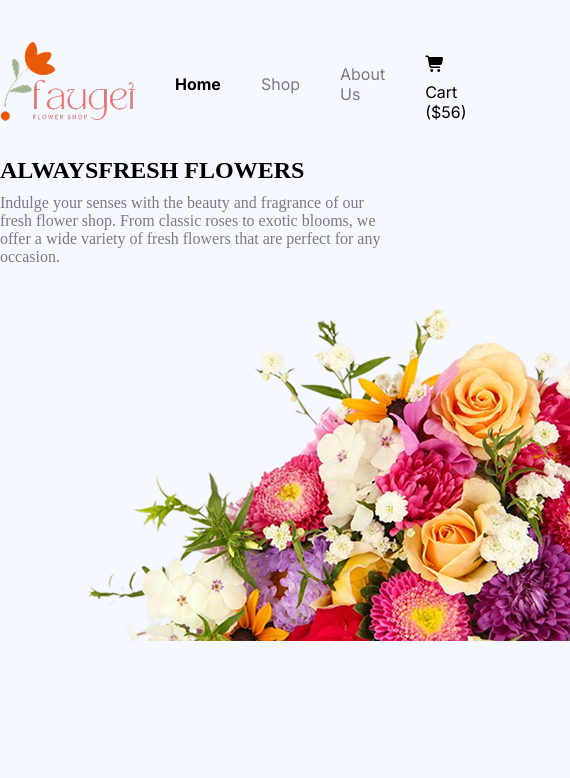
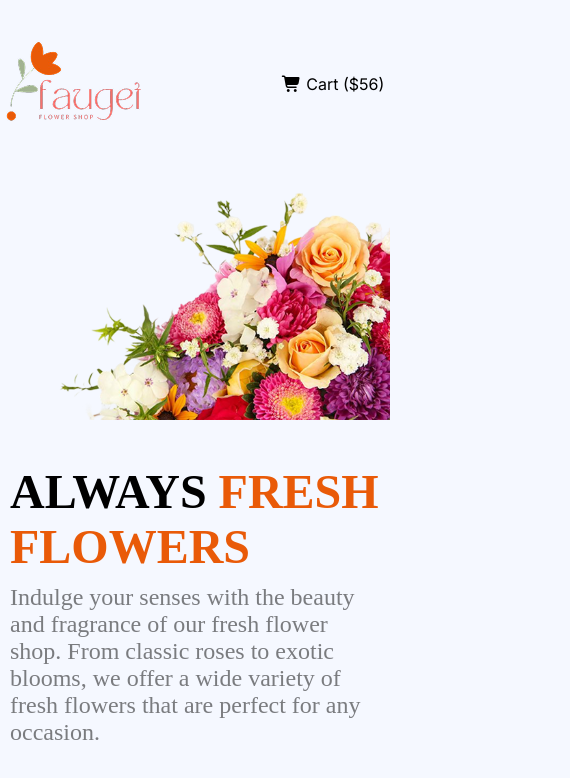
Before and after one commit to md-shajib-hossain/Assignment-02, a plain HTML site: page index.html in a window 390 px wide. Shown: the whole page, 570 px wide, since content can reach past the window. Drawn offline with Linux system fonts and the light colour scheme.

Commit message:
nav and  banner section responsive done

```diff
--- a/index.html
+++ b/index.html
@@ -37,9 +37,9 @@
             <img src="./assets/logo.png" alt="logo image" />
           </div>
           <ul class="nav-items inter">
-            <li class="bold">Home</li>
-            <li><span class="dark2">Shop</span></li>
-            <li><span class="dark2">About Us</span></li>
+            <li class="bold mbl-hidden">Home</li>
+            <li class="mbl-hidden"><span class="dark2">Shop</span></li>
+            <li class="mbl-hidden"><span class="dark2">About Us</span></li>
             <li><i class="fa-solid fa-cart-shopping"></i> Cart ($56)</li>
           </ul>
         </section>
@@ -48,7 +48,7 @@
       <!-- Banner section starts -->
       <section class="banner">
         <div class="banner-left">
-          <h1><span class="always">ALWAYS</span>FRESH FLOWERS</h1>
+          <h1><span class="always">ALWAYS </span>FRESH FLOWERS</h1>
           <p class="banner-desc dark2">
             Indulge your senses with the beauty and fragrance of our fresh
             flower shop. From classic roses to exotic blooms, we offer a wide
@@ -56,7 +56,7 @@
           </p>
         </div>
         <div class="banner-right">
-          <img src="./assets/hero-flower.png" alt="" />
+          <img src="./assets/hero-flower.png" alt="flower hero image" />
         </div>
       </section>
     </main>
--- a/style.css
+++ b/style.css
@@ -27,6 +27,7 @@
   display: flex;
   justify-content: space-between;
   align-items: center;
+  gap: 300px;
 }
 .nav-items {
   list-style: none;
@@ -34,3 +35,55 @@
   align-items: center;
   gap: 40px;
 }
+
+/* Banner section starts */
+.banner {
+  display: flex;
+  align-items: center;
+  max-width: 1140px;
+}
+.banner-left h1 {
+  font-size: 4.5rem;
+  font-weight: bold;
+  color: #e95a08;
+}
+.always {
+  color: black;
+}
+.banner-desc {
+  font-size: 1.5rem;
+}
+.banner-right {
+}
+/* mobile responsive */
+/* mobile responsive */
+/* mobile responsive */
+@media screen and (max-width: 576px) {
+  /* nav bar */
+
+  .nav-bar {
+    width: calc(100% - 10px);
+    gap: 100px;
+  }
+  .mbl-hidden {
+    display: none;
+  }
+  .nav-items {
+    padding-right: 0 20px;
+  }
+
+  /*  banner Section */
+  .banner {
+    flex-direction: column-reverse;
+    width: 100%;
+  }
+  .banner-right img {
+    max-width: calc(100% - 0px);
+  }
+  .banner-left h1 {
+    font-size: 3rem;
+  }
+  .banner-left {
+    width: calc(100% - 20px);
+  }
+}
```
